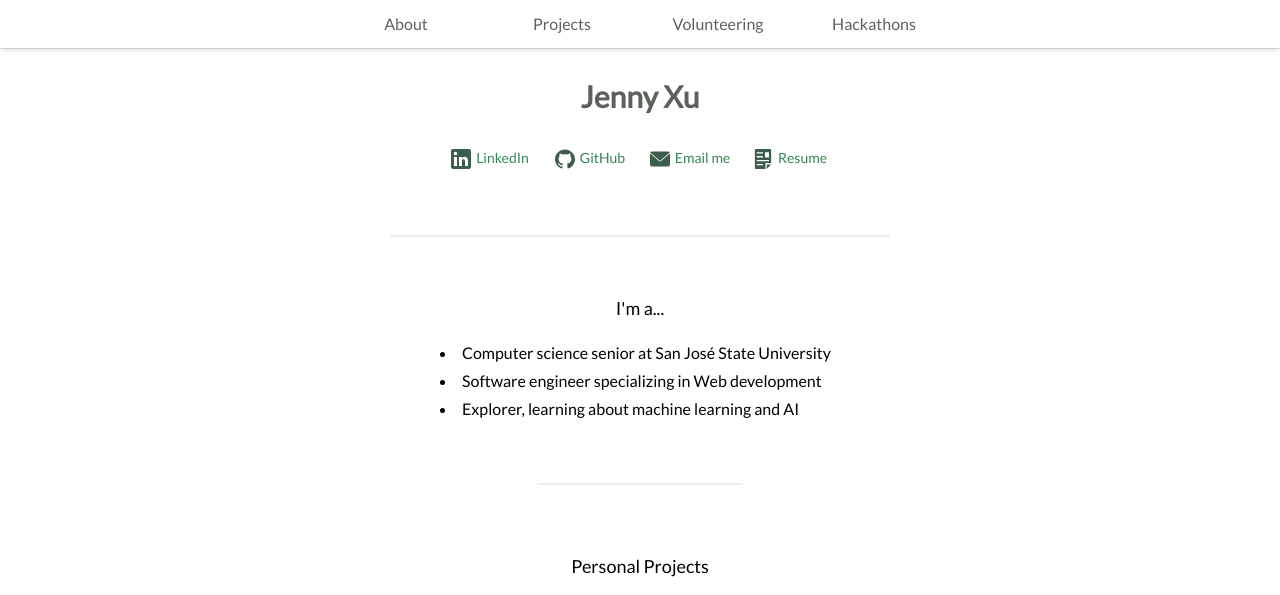
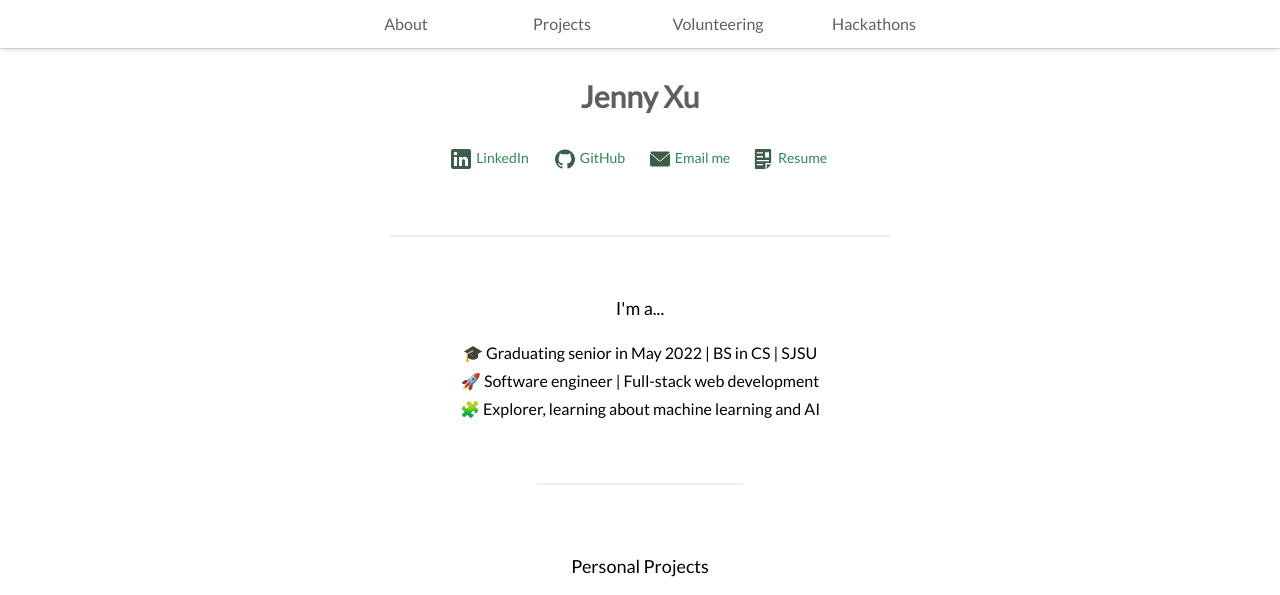
Before and after one commit to ZGZOO/portfolio2021, a plain HTML site: page index.html in a window 1280 px wide. Shown: the top 595 px of the page. Drawn offline with Linux system fonts and the light colour scheme.

Commit message:
polished i am section

```diff
--- a/index.html
+++ b/index.html
@@ -93,9 +93,9 @@
 			<h3>I'm a...</h3>
 			<div class="sub_content">
 				<ul>
-					<li>Computer science senior at San José State University</li>
-					<li>Software engineer specializing in Web development</li>
-					<li>Explorer, learning about machine learning and AI</li>
+					<li>🎓 Graduating senior in May 2022 | BS in CS | SJSU</li>
+					<li>🚀 Software engineer | Full-stack web development</li>
+					<li>🧩 Explorer, learning about machine learning and AI</li>
 				</ul>
 			</div>
 		</div>
--- a/style.css
+++ b/style.css
@@ -122,7 +122,12 @@ header .social_media a img {
 	margin-top: 20px;
 	font-size: 16px;
 	line-height: 28px;
-	list-style-position: inside;
+	/* list-style-position: outside; */
+	text-align: center;
+}
+
+.about_content .sub_content ul {
+	list-style-type: none;
 }
 /* about content styling */
 /* --- */
```
